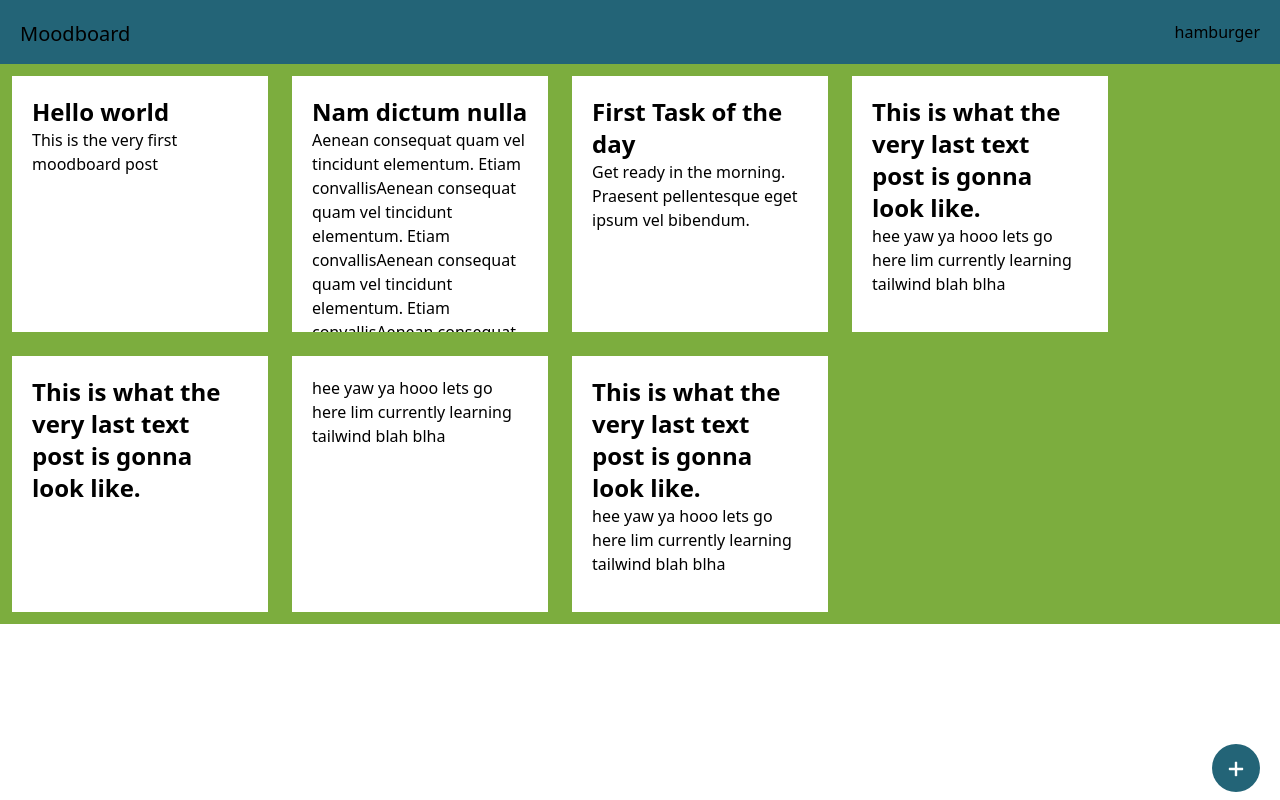
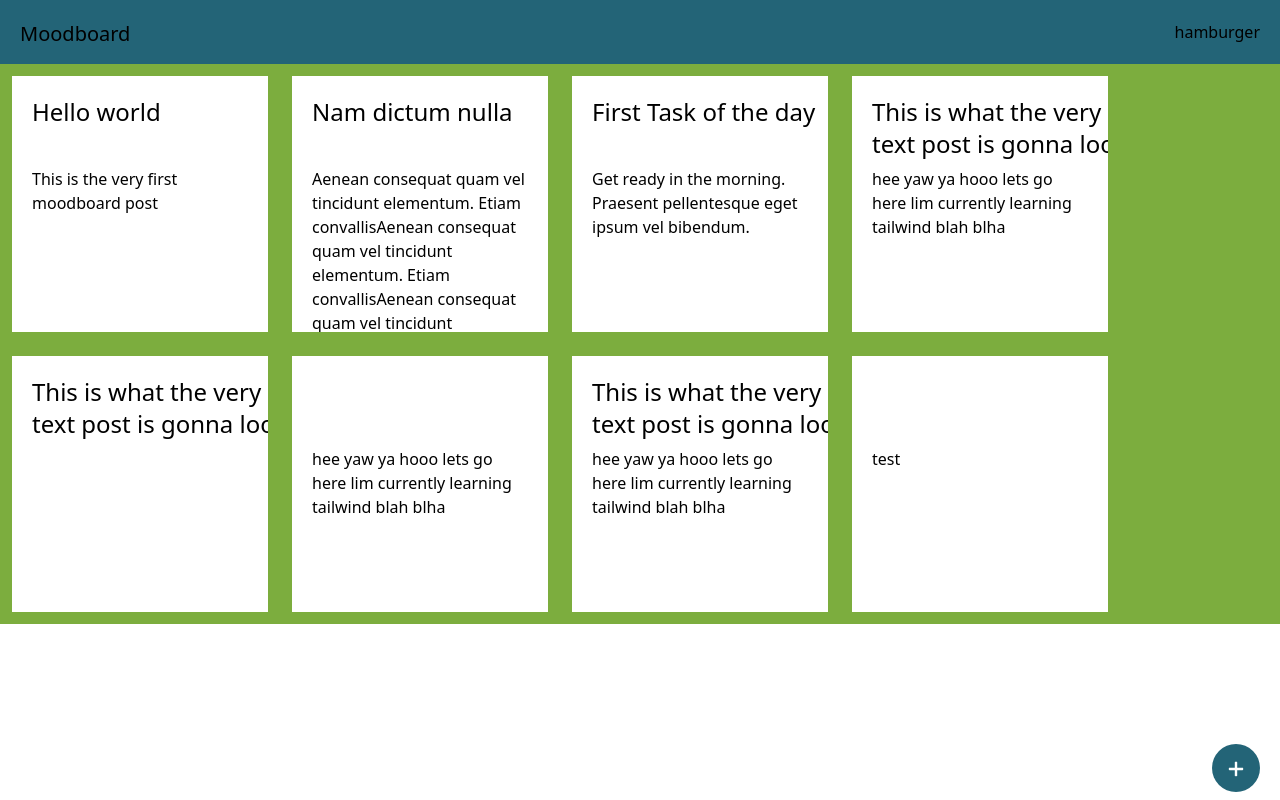
Before and after one commit to ivyla/Moodboard, a React (Create React App) app in the folder moodboard/: page / in a window 1280 px wide. Built offline with nearby package versions, Linux system fonts and the light colour scheme.

Commit message:
pre-auto resize of text

```diff
--- a/moodboard/src/App.js
+++ b/moodboard/src/App.js
@@ -1,15 +1,17 @@
 import "./App.css"
+import {useState} from "react"
 import AddPost from "./components/functional/AddPost"
 import NavBar from "./components/NavBar"
 import Post from "./components/views/Post"
 import posts from "./data/posts"
 
 function App() {
-    const postsToDisplay = posts.map(
-        (post) => <Post title={post.title} content={post.content} />
-        // console.log(post.title)
-    )
-    console.log(postsToDisplay)
+    const postsToDisplay = posts.map((post) => (
+        <Post title={post.title} content={post.content} newPost={false} />
+    ))
+
+    const [addPost, setAddPost] = useState(false)
+
     return (
         // <div className="h-screen bg-defaultBg">
         <div className="h-full bg-secondary">
@@ -17,10 +19,16 @@ function App() {
             {/* Container for posts interface */}
             <div className="block w-screen flex flex-column flex-grow">
                 {/* Display of all the posts */}
-                <div className="flex flex-row flex-wrap ">{postsToDisplay}</div>
+                <div className="flex flex-row flex-wrap ">
+                    {postsToDisplay}{" "}
+                    <Post
+                        className={addPost ? "block" : "hidden"}
+                        content={"test"}
+                    />{" "}
+                </div>
             </div>
             {/* Add Post floating bottom right button */}
-            <AddPost />
+            <AddPost setAddPost={setAddPost} addPost={addPost} />
         </div>
     )
 }
--- a/moodboard/src/components/functional/AddPost.js
+++ b/moodboard/src/components/functional/AddPost.js
@@ -1,27 +1,20 @@
 import {useState} from "react"
 
-const AddPost = () => {
+const AddPost = ({setAddPost, addPost}) => {
     const [displayDropdown, setDropdown] = useState(false)
-    let dropdownString
-    displayDropdown
-        ? (dropdownString = "w-20 bg-white text-center")
-        : (dropdownString = "hidden")
+    // let dropdownString
+    // displayDropdown
+    //     ? (dropdownString = "w-20 bg-white text-center")
+    //     : (dropdownString = "hidden")
 
-    const handlePress = () => setDropdown(!displayDropdown)
+    const handlePress = () => {
+        // setDropdown(!displayDropdown)
+        setAddPost(!addPost)
+        console.log("addPost: ", addPost)
+    }
 
     return (
         <div className="flex flex-col fixed right-0 bottom-0">
-            <div className={dropdownString}>
-                {" "}
-                <ul>
-                    {" "}
-                    <li>
-                        {" "}
-                        <button> howdy</button>{" "}
-                    </li>{" "}
-                    <li> Image </li> <li> Media </li>{" "}
-                </ul>{" "}
-            </div>
             <button
                 className="mx-5 my-2 w-12 h-12 bg-primary rounded-full"
                 onClick={handlePress}
--- a/moodboard/src/components/views/Post.js
+++ b/moodboard/src/components/views/Post.js
@@ -1,7 +1,21 @@
-const Post = ({title, content}) => {
+// An editable post
+import {useState} from "react"
+
+const Post = ({title, content, newPost}) => {
+    const [titleValue, setTitle] = useState(title)
+    const [contentValue, setContent] = useState(content)
+
+    const handleTitle = (event) => setTitle(event.target.value)
     return (
         <div className="w-64 h-64 bg-white m-3 p-5 overflow-y-auto">
-            <div className=" text-2xl font-bold ">{title}</div>
+            <div className=" text-2xl font-bold ">
+                {" "}
+                <textarea
+                    className="box-border break-words overflow-hidden"
+                    value={titleValue}
+                    onChange={handleTitle}
+                />
+            </div>
             <div className="text-base">{content}</div>
         </div>
     )
```
